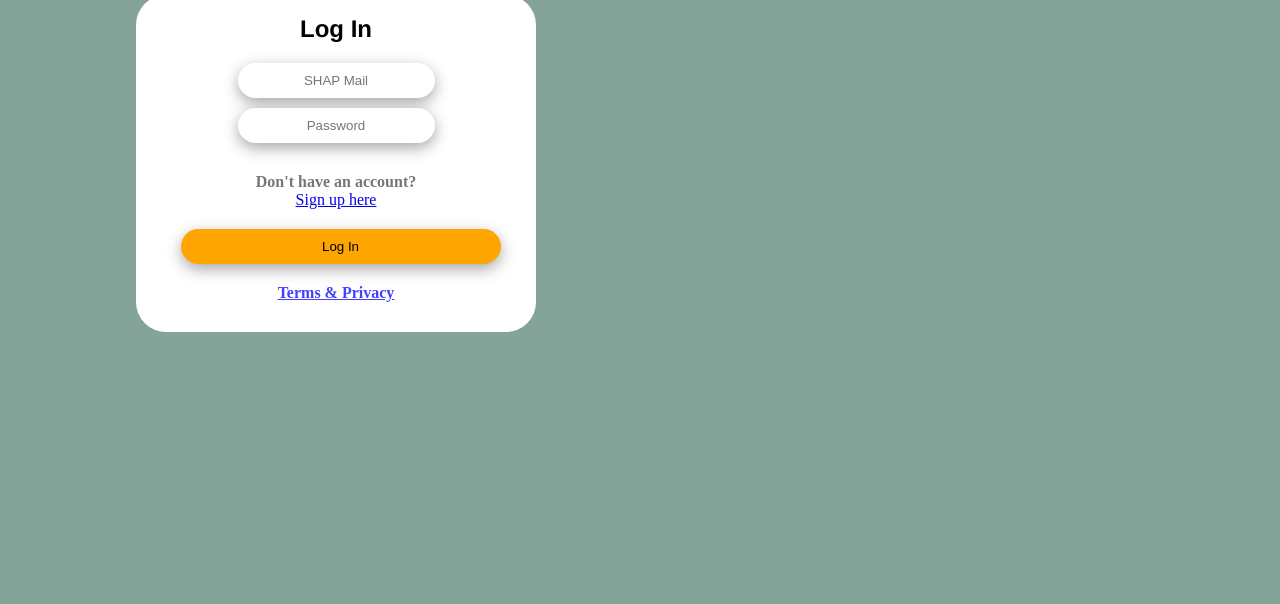
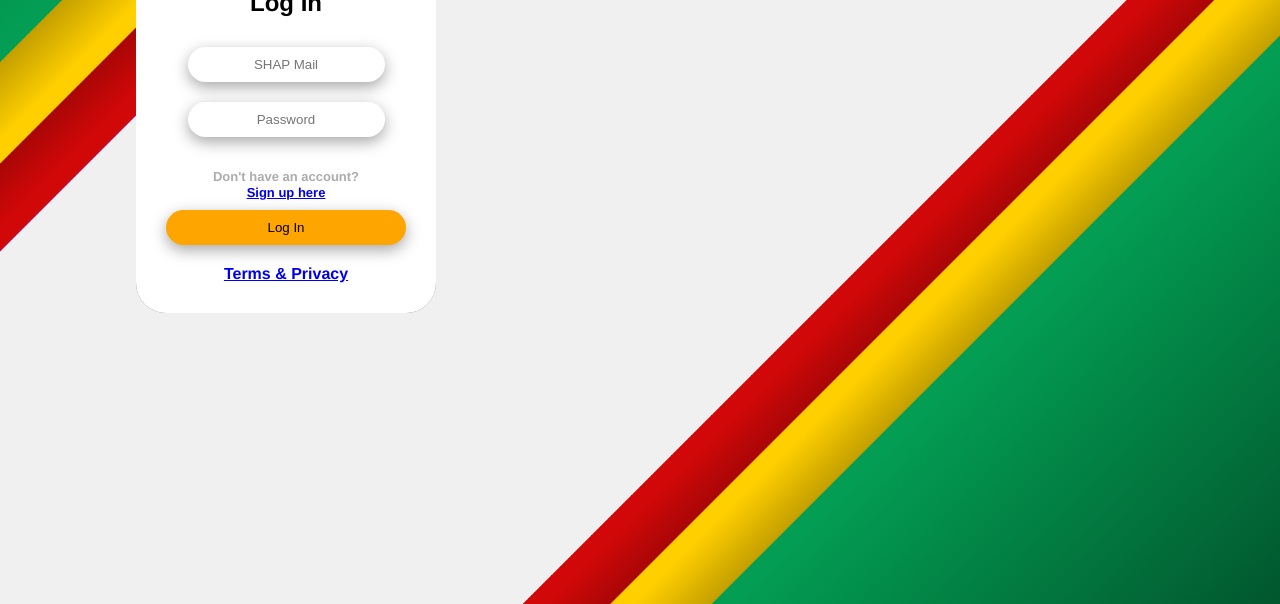
Before and after one commit to GOOSTRH/shapcafe, a website: page public/index.html in a window 1280 px wide. Shown: the part 196-800 px from the top of the page. Drawn offline with Linux system fonts and the light colour scheme.

Commit message:
Completed both Interface for index and signup

```diff
--- a/public/index.css
+++ b/public/index.css
@@ -1,5 +1,11 @@
 body {
-    background-color: #3659
+  background-color: rgb(240, 240, 240);
+  background-image: url("background_2.png"), url("background_1.png");
+  background-position: bottom  right, top left;
+  background-repeat: no-repeat, no-repeat;
+  background-attachment: fixed,fixed;
+  background-position-x: 0,0;
+  background-position-y: 0,0;
 }
 
 .header {
@@ -20,26 +26,18 @@ LogoCafe { /* 'cafe' part of the header*/
 }
 
 
-.TermsAndServices,.Message1 { /* 'sign up here' 'Terms' */
+.TermsAndServices { /* 'Terms' */
   font-weight: 600;
+  margin-top: 10px;
+  margin-bottom: 30px;
 }
 
-.Message1 { /* 'sign up here' */
-  margin-top: 20px;
-  color: #777777;
-  text-decoration: none;
-  display: block;
-}
 
 .GoToSignUpPageBtn{
   margin-bottom: 20px;
 }
 
 
-.TermsAndServices { /* 'Terms' */
-  margin-top: 10px;
-  margin-bottom: 30px;
-}
 
 .login { /* 'sign in' */
   font-weight: 700;
@@ -55,38 +53,54 @@ LogoCafe { /* 'cafe' part of the header*/
 
 
 
-.emaild{
+.email{
   justify-content: center;
   align-items: center;
 }
 
 
-.emaild,.pswd {
+.email,.pswd {
   border-radius: 20px;
   padding: 10px;
   text-align: center;
   border-width: 0;
-  -webkit-box-shadow: rgba(0, 0, 0, 0.35) 0px 5px 15px;
+  box-shadow: rgba(0, 0, 0, 0.35) 0px 5px 15px;
 }
 
 
 
-.loginbtn {
-  margin-left: 9px;
+.LoginBtn {
   border-radius: 20px;
   padding: 10px;
   text-align: center;
   border-width: 0;
   background-color: orange;
-  -webkit-box-shadow: rgba(0, 0, 0, 0.35) 0px 5px 15px;
+  box-shadow: rgba(0, 0, 0, 0.35) 0px 5px 15px;
   cursor: pointer;
   width: 80%;
 }
 
-.emaild,
-.pswd,
-.loginbtn {
+.email,
+.pswd,.LoginBtn{
+  margin-top: 10px;
   margin-bottom: 10px;
+}
+
+.SignupMessageDiv{
+  font-weight: 700;
+  margin-top: 20px;
+  text-align: center;
+}
+
+.SignupMessage1{
+  text-align: center;
+  color: #acacac;
+  font-size: small;
+}
+
+.SignupMessage2{
+  text-align: center;
+  font-size: small;
 }
 
 @media only screen and (min-width: 400px) {
@@ -106,12 +120,12 @@ LogoCafe { /* 'cafe' part of the header*/
       background-color: white;
       border-radius: 30px;
       max-width: 400px; /* Adjust the maximum width as needed */
-        width: 80%;
+      width: 100%;
       margin: auto;
+      font-family: helvetica;
     }
 
-
-    .shap .logo {
+    .logo {
       color: Green;
       text-align: center;
       font-family: helvetica;
@@ -119,6 +133,15 @@ LogoCafe { /* 'cafe' part of the header*/
       font-size: 40px;
     }
 
+    .main{
+      width: 80%;
+      margin: auto;
+      font-family: helvetica;
+      background-color: rgb(0,0,0,0.6);
+      border-radius: 30px;
+      margin-top: 100px;
+
+    }
 
 
     .visibledevice {
@@ -128,21 +151,97 @@ LogoCafe { /* 'cafe' part of the header*/
 }
 
 @media (min-width : 431px){ /* Pc, Tablet */
+
     .frm {
       background-color: white;
       border-radius: 30px;
-        margin-left: 10vw;
-        margin-right: 25px;
       max-width: 400px; /* Adjust the maximum width as needed */
-        width: 80%;
+      width: 300px;
+      font-family: helvetica;
     }
 
-    .shap .logo {
+    .logo {
       color: Green;
-        margin-left: 23vw;
       font-family: helvetica;
       font-weight: 750;
       font-size: 40px;
+      margin-left: 40px;
+
+    }
+
+    .main{
+      margin-left: 10vw;
+      font-family: helvetica;
+      background-color: rgb(0,0,0,0.6);
+      width: 300px;
+      border-radius: 30px;
+      margin-top: 100px;
+    }
+
+    .visibledesktop {
+        display:block;
+    }
+}@media (max-width : 431px) { /* mobile */
+
+  .frm {
+    background-color: white;
+    border-radius: 30px;
+    max-width: 400px; /* Adjust the maximum width as needed */
+    width: 100%;
+    margin: auto;
+
+  }
+
+  .logo {
+    color: Green;
+    text-align: center;
+    font-family: helvetica;
+    font-weight: 750;
+    font-size: 40px;
+  }
+
+  .main{
+    width: 80%;
+    margin: auto;
+    font-family: helvetica;
+    background-color: rgb(0,0,0,0.6);
+    border-radius: 30px;
+    margin-top: 100px;
+
+  }
+
+
+  .visibledevice {
+    display:block;
+  }
+
+}
+
+@media (min-width : 431px){ /* Pc, Tablet */
+
+  .frm {
+    background-color: white;
+    border-radius: 30px;
+    max-width: 400px; /* Adjust the maximum width as needed */
+    width: 300px;
+  }
+
+  .logo {
+    color: Green;
+    font-family: helvetica;
+    font-weight: 750;
+    font-size: 40px;
+    margin-left: 40px;
+
+  }
+
+  .main{
+    margin-left: 10vw;
+    font-family: helvetica;
+    background-color: rgb(0,0,0,0.6);
+    width: 300px;
+    border-radius: 30px;
+    margin-top: 100px;
   }
 
   .visibledesktop {
--- a/public/index.html
+++ b/public/index.html
@@ -7,6 +7,8 @@
 
 </head>
 <body>
+  <div class="main">
+
     <section class="header">
         <nav class="shap">
           <div class="logo">SHAP<LogoCafe>Cafè</LogoCafe></div>
@@ -17,26 +19,27 @@
           <h2 class="login">Log In</h2>
 
           <label for="email">
-            <input class="emaild" type="text" placeholder="SHAP Mail" name="email" required>
+            <input class="email" type="text" placeholder="SHAP Mail" name="email" required>
           </label>
 
           <label for="password">
             <input class="pswd" type="password" placeholder="Password" name="password" required>
           </label>
 
-          <a class='Message1'>Don't have an account?</a>
+          <div class="SignupMessageDiv">
+            <a class="SignupMessage1" >Don't have an account?</a>
+            <a href="/signup.html" class='SignupMessage2' style="display: block;">Sign up here</a>
+          </div>
 
-          <a href="/signup.html" class='GoToSignUpPageBtn' style="display: block;">Sign up here</a>
+          <button class="LoginBtn" onclick="authenticateUser()">Log In</button>
 
-          <button class="loginbtn" onclick="authenticateUser()">Log In</button>
-
-          <a href="#" class='TermsAndServices' style="color: rgb(65, 65, 255)">Terms & Privacy</a>
+          <a href="#" class="TermsAndServices">Terms & Privacy</a>
 
 
         </div>
       </form>
     </section>
-
+  </div>
 
     <script type="module">/* script below is for firebase, DO NOT TOUCH */
       // Import the functions you need from the SDKs you need
--- a/public/signup.css
+++ b/public/signup.css
@@ -26,19 +26,15 @@ LogoCafe { /* 'cafe' part of the header*/
 }
 
 
-.TermsAndServices,.Message1 { /* 'sign up here' 'Terms' */
+.TermsAndServices { /* 'Terms' */
   font-weight: 600;
+  margin-top: 10px;
+  margin-bottom: 30px;
 }
 
 
 .GoToSignUpPageBtn{
   margin-bottom: 20px;
-}
-
-
-.TermsAndServices { /* 'Terms' */
-  margin-top: 10px;
-  margin-bottom: 30px;
 }
 
 .login { /* 'sign in' */
@@ -94,11 +90,15 @@ LogoCafe { /* 'cafe' part of the header*/
   text-align: center;
 }
 
-.signupmessage{
+.SignupMessage1{
   color: #acacac;
   font-size: small;
 }
 
+.SignupMessage2{
+  color: #777777;
+  font-size: small;
+}
 
 @media only screen and (min-width: 400px) {
   body {
```
Also changed, not shown: public/signup.html (+6 -5 lines). Lines whose indentation alone changed are shown as unchanged.
